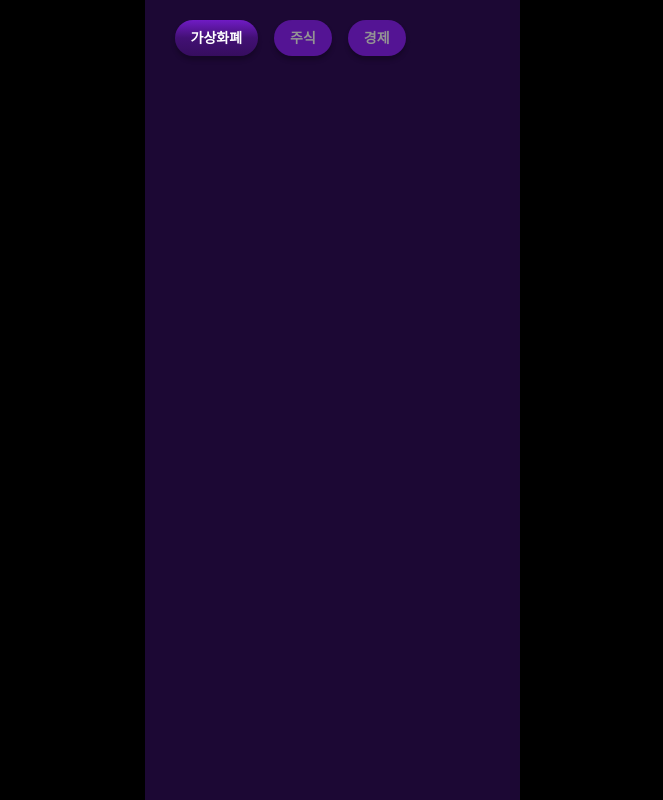
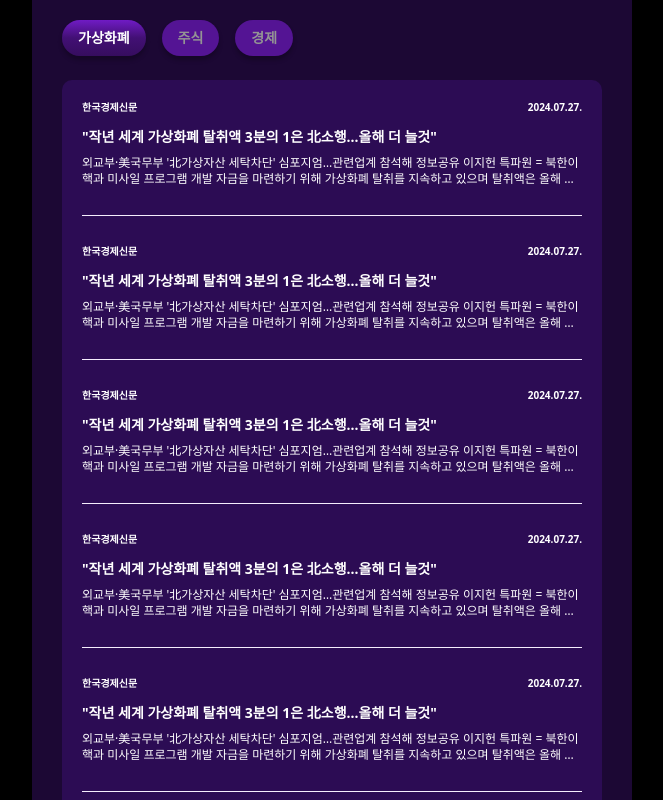
Before and after one commit to Chaemin-L/bitrics_FE, a React (Create React App) app: page /news in a window 1280 px wide. Shown: the whole page, without its empty margins (308-971 px from the left). Built offline with nearby package versions, Linux system fonts and the light colour scheme.

Commit message:
feat: NewsPage내 ListView 마크업

```diff
--- a/src/components/Landing/test.tsx
+++ /dev/null
@@ -1,5 +0,0 @@
-const Test = () => {
-  return <div>test component</div>;
-};
-
-export default Test;
--- /dev/null
+++ b/src/components/news/ListView.tsx
@@ -0,0 +1,38 @@
+interface IListView {
+  listData: IListItem[];
+}
+interface IListItem {
+  media: string;
+  title: string;
+  description: string;
+  createdAt: string;
+}
+
+const ListView = (props: IListView) => {
+  const { listData } = props;
+  return (
+    <div className="bg-purple-600 rounded-[10px] p-5 divide-y divide-purple-100 ">
+      {listData.map((item, index) => (
+        <ListItem key={index} {...item} />
+      ))}
+    </div>
+  );
+};
+
+const ListItem = (props: IListItem) => {
+  const { media, title, description, createdAt } = props;
+  return (
+    <div className="py-7 flex flex-col gap-3 text-white first:pt-0 last:pb-0 font-bold">
+      <div className="flex justify-between text-[10px]">
+        <span>{media}</span>
+        <span>{createdAt}</span>
+      </div>
+      <div className="flex flex-col gap-2">
+        <h2 className="text-sm line-clamp-1">{title}</h2>
+        <p className="text-xs line-clamp-2 font-normal">{description}</p>
+      </div>
+    </div>
+  );
+};
+
+export default ListView;
--- a/src/layouts/global.tsx
+++ b/src/layouts/global.tsx
@@ -3,7 +3,7 @@ import { Outlet } from "react-router-dom";
 const GlobalLayout = () => {
   return (
     <div className="bg-black h-screen ">
-      <div className="max-w-[375px] m-auto px-[30px] py-5 bg-purple-700 h-full overflow-x-hidden">
+      <div className="max-w-[600px] m-auto px-[30px] py-5 bg-purple-700 h-full overflow-x-hidden">
         <Outlet />
       </div>
     </div>
--- a/src/pages/landing/index.tsx
+++ b/src/pages/landing/index.tsx
@@ -1,11 +1,6 @@
-import Test from "@/components/landing/test";
-
 const LandingPage = () => {
   return (
-    <div className="text-darkPurple-400 text-[24px]">
-      This is LandingPage
-      <Test />
-    </div>
+    <div className="text-darkPurple-400 text-[24px]">This is LandingPage</div>
   );
 };
 
--- a/src/pages/news/index.tsx
+++ b/src/pages/news/index.tsx
@@ -1,4 +1,5 @@
 import FilteringHeader from "@/components/news/FilteringHeader";
+import ListView from "@/components/news/ListView";
 import { useState } from "react";
 
 const NewsPage = () => {
@@ -9,14 +10,22 @@ const NewsPage = () => {
     { key: "economy", label: "경제" },
   ];
   return (
-    <div>
+    <div className="flex flex-col gap-6">
       <FilteringHeader
         keywords={keywords}
         selected={selected}
         setSelected={setSelected}
       />
+      <ListView listData={listData} />
     </div>
   );
 };
 
+const listData = Array(10).fill({
+  media: "한국경제신문",
+  title: `"작년 세계 가상화폐 탈취액 3분의 1은 北소행…올해 더 늘것"`,
+  description: `외교부·美국무부 '北가상자산 세탁차단' 심포지엄…관련업계 참석해 정보공유 이지헌 특파원 = 북한이 핵과 미사일 프로그램 개발 자금을 마련하기 위해 가상화폐 탈취를 지속하고 있으며 탈취액은 올해 들어 더 늘어날 것이란 관측이 나온다. 세스 베일리 `,
+  createdAt: "2024.07.27.",
+});
+
 export default NewsPage;
```
